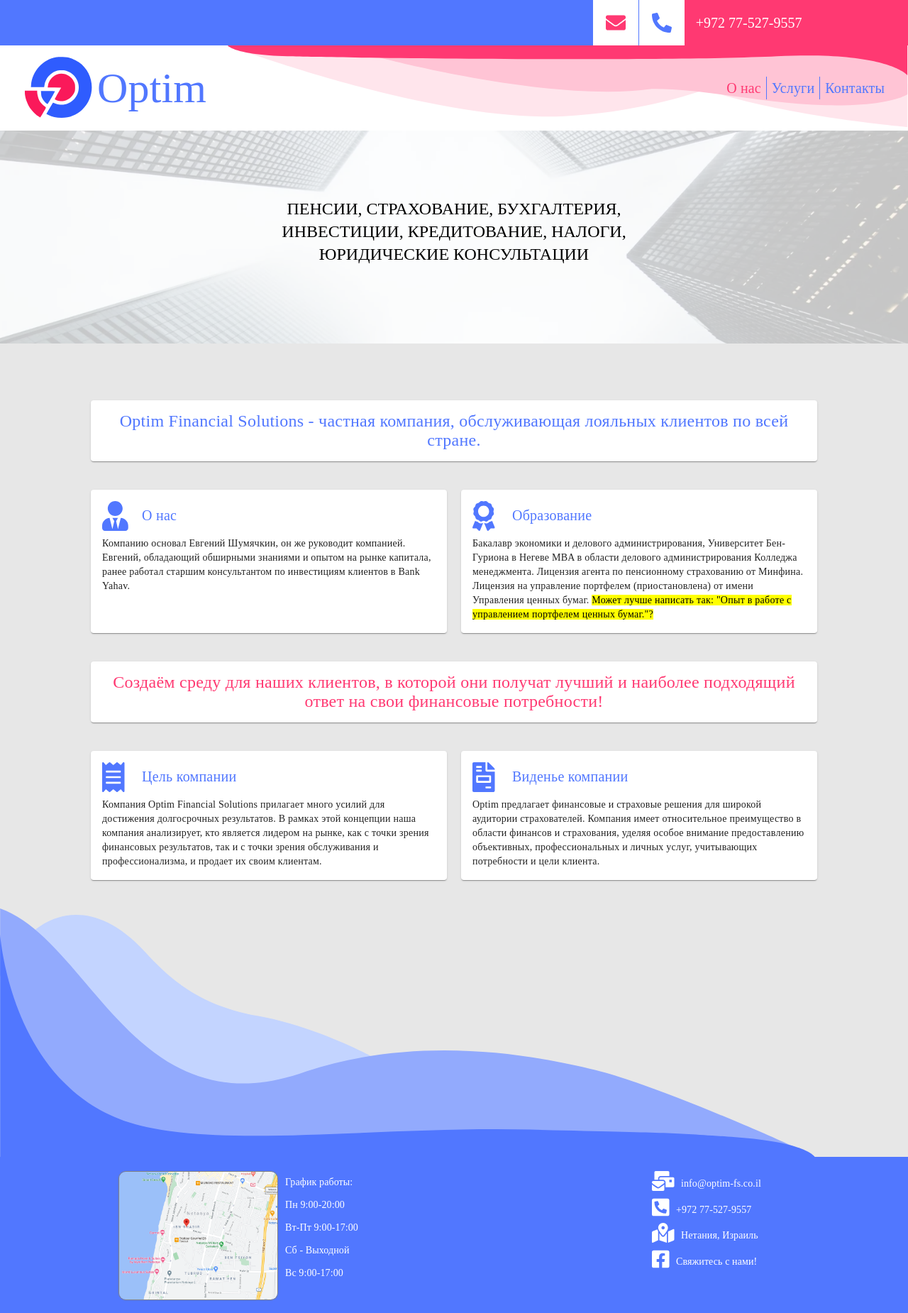
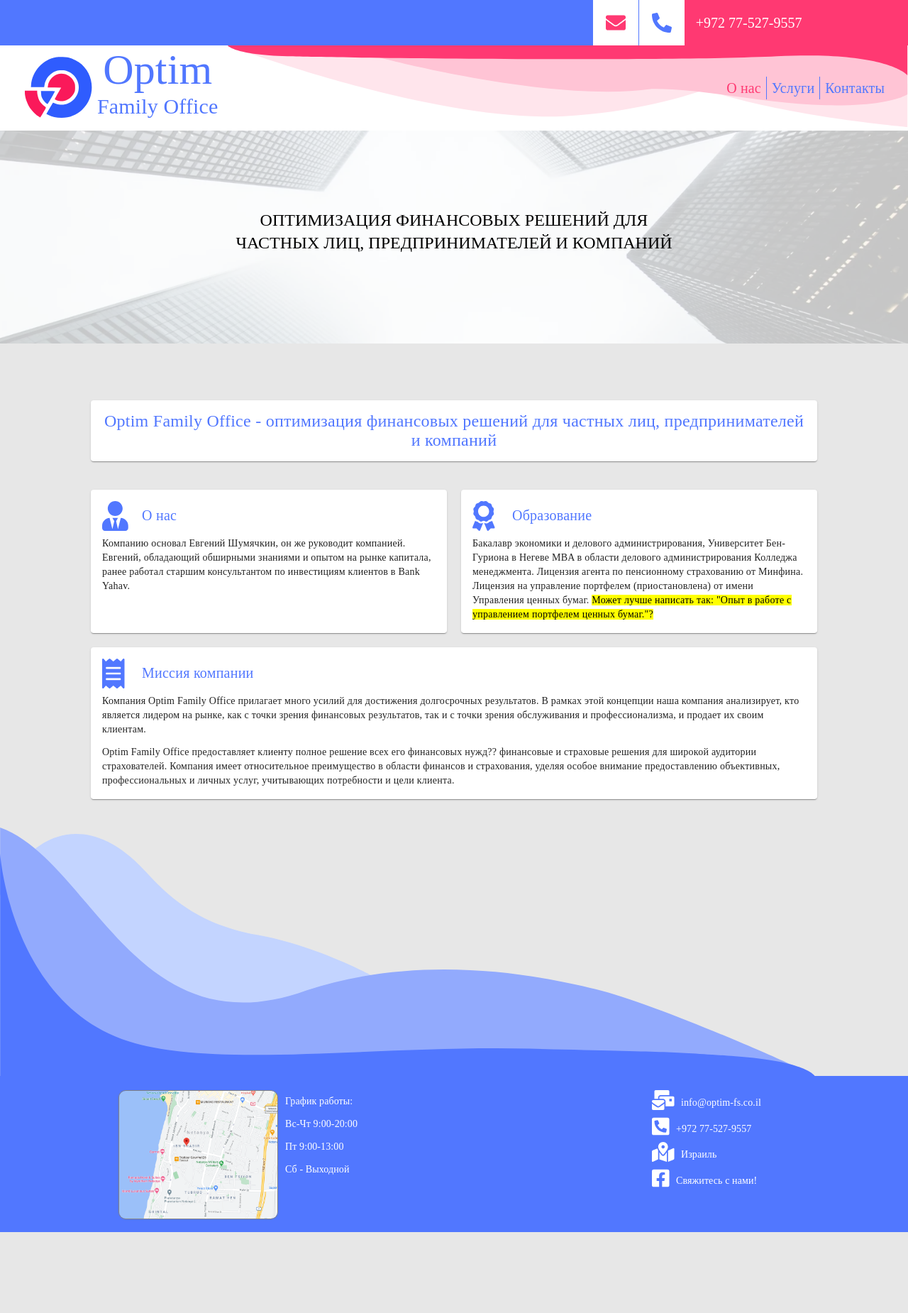
Before and after one commit to plakhtiin/optim-app, an Angular app: page /about in a window 1280 px wide. Shown: the whole page at 71% size. After the commit the page ends 1736 px from the top, so only its background shows below. Built offline with nearby package versions, Linux system fonts and the light colour scheme; a small style sheet from the web is missing.

Commit message:
Change text and layout

```diff
--- a/src/app/about/about.component.html
+++ b/src/app/about/about.component.html
@@ -3,7 +3,7 @@
   <mat-card class="optim-about__company-motto">
     <mat-card-content>
       <div class="optim-about__headline">
-        Optim Financial Solutions - частная компания, обслуживающая лояльных клиентов по всей стране.
+        Optim Family Office - оптимизация финансовых решений для частных лиц, предпринимателей и компаний
       </div>
     </mat-card-content>
   </mat-card>
@@ -46,46 +46,52 @@
     </mat-card>
   </div>
 
-  <mat-card class="optim-about__company-motto">
-    <mat-card-content>
-      <div class="optim-about__warn">
-        Создаём среду для наших клиентов, в которой они получат лучший и наиболее подходящий ответ на свои финансовые
-        потребности!
-      </div>
-    </mat-card-content>
-  </mat-card>
+<!--  <mat-card class="optim-about__company-motto">-->
+<!--    <mat-card-content>-->
+<!--      <div class="optim-about__warn">-->
+<!--        Оптимальные решения для всех Ваших потребностей.-->
+<!--        Создаём среду для наших клиентов, в которой они получат лучший и наиболее подходящий ответ на свои финансовые-->
+<!--        потребности!-->
+<!--      </div>-->
+<!--    </mat-card-content>-->
+<!--  </mat-card>-->
 
-  <div class="optim-about__content">
+  <div class="optim-about__content-mission">
     <mat-card>
       <mat-card-header>
         <div mat-card-avatar>
           <fa-icon [icon]="['fas', 'receipt']" size="3x" class="optim-about__icon"></fa-icon>
         </div>
-        <mat-card-title>Цель компании</mat-card-title>
+        <mat-card-title>Миссия компании</mat-card-title>
       </mat-card-header>
       <mat-card-content>
         <p>
-          Компания Optim Financial Solutions прилагает много усилий для достижения долгосрочных результатов.
+          Компания Optim Family Office прилагает много усилий для достижения долгосрочных результатов.
           В рамках этой концепции наша компания анализирует, кто является лидером на рынке, как с точки зрения финансовых
           результатов, так и с точки зрения обслуживания и профессионализма, и продает их своим клиентам.
         </p>
-      </mat-card-content>
-    </mat-card>
-
-    <mat-card>
-      <mat-card-header>
-        <div mat-card-avatar>
-          <fa-icon [icon]="['fas', 'file-invoice']" size="3x" class="optim-about__icon"></fa-icon>
-        </div>
-        <mat-card-title>Виденье компании</mat-card-title>
-      </mat-card-header>
-      <mat-card-content>
         <p>
-          Optim предлагает финансовые и страховые решения для широкой аудитории страхователей.
+          Optim Family Office предоставляет клиенту полное решение всех его финансовых нужд?? финансовые и страховые решения для широкой аудитории страхователей.
           Компания имеет относительное преимущество в области финансов и страхования, уделяя особое внимание предоставлению
           объективных, профессиональных и личных услуг, учитывающих потребности и цели клиента.
         </p>
       </mat-card-content>
     </mat-card>
+
+<!--    <mat-card>-->
+<!--      <mat-card-header>-->
+<!--        <div mat-card-avatar>-->
+<!--          <fa-icon [icon]="['fas', 'file-invoice']" size="3x" class="optim-about__icon"></fa-icon>-->
+<!--        </div>-->
+<!--        <mat-card-title>Миссия компании</mat-card-title>-->
+<!--      </mat-card-header>-->
+<!--      <mat-card-content>-->
+<!--        <p>-->
+<!--          Optim Family Office предлагает финансовые и страховые решения для широкой аудитории страхователей.-->
+<!--          Компания имеет относительное преимущество в области финансов и страхования, уделяя особое внимание предоставлению-->
+<!--          объективных, профессиональных и личных услуг, учитывающих потребности и цели клиента.-->
+<!--        </p>-->
+<!--      </mat-card-content>-->
+<!--    </mat-card>-->
   </div>
 </div>
--- a/src/app/about/about.component.scss
+++ b/src/app/about/about.component.scss
@@ -28,6 +28,11 @@
     grid-template-columns: 1fr 1fr;
     grid-column-gap: 20px;
   }
+
+  &__content-mission {
+    margin-top: 20px;
+  }
+
   &__content-block {
     background: white;
     padding: 15px;
@@ -39,8 +44,10 @@
       justify-self: end;
     }
   }
+
   &__company-motto {
     margin: 40px auto;
+
     .mat-card-content {
       font-size: x-large;
       text-align: center;
@@ -48,10 +55,12 @@
       padding-top: 0;
     }
   }
+
   &__warn {
     color: mat-color($warn);
   }
 }
+
 .mat-card-header {
   align-items: center;
 
@@ -60,6 +69,7 @@
     color: mat-color($primary);
   }
 }
+
 .mat-card-content {
   padding-top: 10px;
 }
--- a/src/app/app.component.html
+++ b/src/app/app.component.html
@@ -22,7 +22,10 @@
   <div class="optim-menu__info">
     <div class="optim-menu__logo" routerLink="/">
       <img src="assets/logo.svg" alt="Optim">
-      <span class="optim-menu__logo-text">Optim</span>
+      <div class="optim-menu__logo-block">
+        <div class="optim-menu__logo-text">Optim</div>
+        <div class="optim-menu__logo-text-sm">Family Office</div>
+      </div>
     </div>
     <div *ngIf="isMobile || isTablet; else nonMobile" class="optim-menu__list-xs">
       <button mat-button color="primary" [matMenuTriggerFor]="menu">
@@ -61,7 +64,9 @@
 <!--Content area-->
 <div class="optim-content">
   <div class="optim-content__header">
-    <h1>Пенсии, страхование, бухгалтерия, инвестиции, кредитование, налоги, юридические консультации</h1>
+    <h1>
+      оптимизация финансовых решений для частных лиц, предпринимателей и компаний
+    </h1>
   </div>
 </div>
 <router-outlet></router-outlet>
@@ -77,10 +82,9 @@
     </div>
     <div class="optim-footer__schedule">
       <dt>График работы:</dt>
-      <dt>Пн 9:00-20:00</dt>
-      <dt>Вт-Пт 9:00-17:00</dt>
+      <dt>Вс-Чт 9:00-20:00</dt>
+      <dt>Пт 9:00-13:00</dt>
       <dt>Сб - Выходной</dt>
-      <dt>Вс 9:00-17:00</dt>
     </div>
     <div class="optim-footer__social-media">
       <div class="optim-footer__social-media-item">
@@ -98,7 +102,7 @@
       <div class="optim-footer__social-media-item">
         <a href="https://www.google.com/maps/place/Netanya,+Israel" target="_blank">
           <fa-icon [icon]="['fas', 'map-marked-alt']" size="2x"></fa-icon>
-          <span>Нетания, Израиль</span>
+          <span>Израиль</span>
         </a>
       </div>
       <div class="optim-footer__social-media-item">
--- a/src/app/app.component.scss
+++ b/src/app/app.component.scss
@@ -100,10 +100,20 @@
     cursor: pointer;
   }
 
+  &__logo-block {
+    display: grid;
+    row-gap: 20px;
+    text-align: center;
+    padding-left: 5px;
+  }
+
   &__logo-text {
-    padding-left: 5px;
     font-size: 60px;
     font-weight: lighter;
+  }
+
+  &__logo-text-sm {
+    font-size: 30px;
   }
 
   &__list {
@@ -258,8 +268,22 @@
   .optim-header__phone {
     min-width: unset;
   }
-  .optim-menu__info {
-    padding: 0;
+  .optim-menu {
+    &__logo-block {
+      row-gap: 10px;
+    }
+
+    &__logo-text {
+      font-size: 50px;
+    }
+
+    &__logo-text-sm {
+      font-size: 25px;
+    }
+
+    &__info {
+      padding: 0;
+    }
   }
   .optim-footer {
     &__abstract-figure {
@@ -314,13 +338,23 @@
 @include media-breakpoint-down(xs) {
   .optim-menu {
     padding: 0 7px;
+
     &__info {
       img {
         max-height: 75px;
       }
     }
+
     &__logo-text {
       font-size: 40px;
+    }
+
+    &__logo-block {
+      row-gap: 5px;
+    }
+
+    &__logo-text-sm {
+      font-size: 20px;
     }
   }
   .optim-footer {
```
